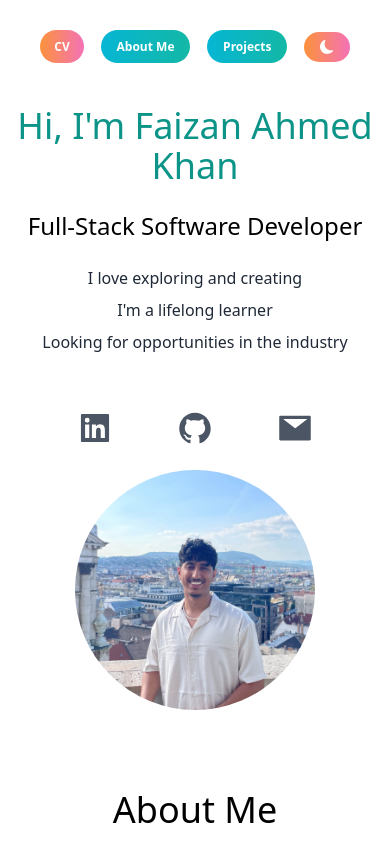
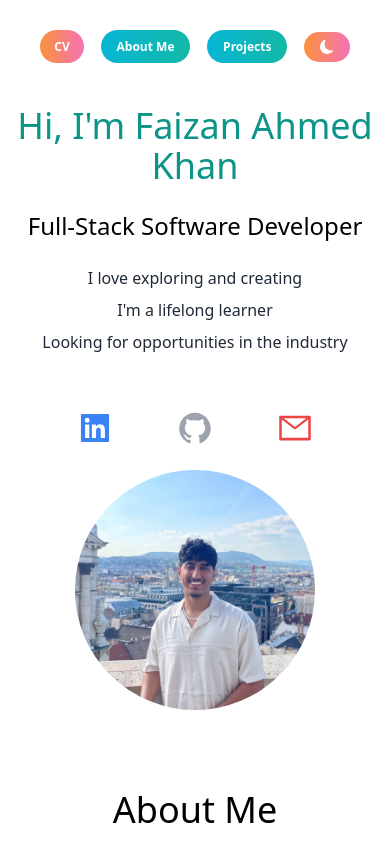
Before and after one commit to faizanahmkhan/next-portfolio, a Next.js app: page / in a window 390 px wide. Shown: the top 844 px of the page. Built offline with nearby package versions, Linux system fonts and the light colour scheme.

Commit message:
further formatting

```diff
--- a/pages/index.js
+++ b/pages/index.js
@@ -1,7 +1,7 @@
 import Head from "next/head";
 import Image from "next/image";
 import { BsFillMoonFill, BsFillSunFill } from "react-icons/bs";
-import { AiFillLinkedin, AiFillGithub, AiFillMail } from "react-icons/ai";
+import { AiFillLinkedin, AiFillGithub, AiOutlineMail } from "react-icons/ai";
 import {
   DiHtml5,
   DiCss3Full,
@@ -131,18 +131,18 @@ export default function Home() {
             </p>
           </div>
 
-          <div className="text-4xl sm:text-5xl flex justify-center gap-16 text-gray-600 dark:text-white">
+          <div className="text-4xl sm:text-5xl flex justify-center gap-16  ">
             <a
               href="https://www.linkedin.com/in/faizanahmkhan/"
               target="_blank"
             >
-              <AiFillLinkedin className="hover:text-blue-500 hover:scale-110" />
+              <AiFillLinkedin className="hover:text-blue-500 lg:hover:scale-110 text-blue-500 lg:text-gray-600 dark:text-white dark:hover:text-blue-500" />
             </a>
             <a href="https://github.com/faizanahmkhan" target="_blank">
-              <AiFillGithub className="hover:text-gray-400 hover:scale-110" />
+              <AiFillGithub className="hover:text-gray-400 lg:hover:scale-110 text-gray-400 lg:text-gray-600 dark:text-white dark:hover:text-gray-400" />
             </a>
             <a href="mailto:faizanahmkhan@gmail.com">
-              <AiFillMail className="hover:text-yellow-400 hover:scale-110 " />
+              <AiOutlineMail className="hover:text-red-500 lg:hover:scale-110 text-red-500 lg:text-gray-600 dark:text-white dark:hover:text-red-500" />
             </a>
           </div>
 
```
